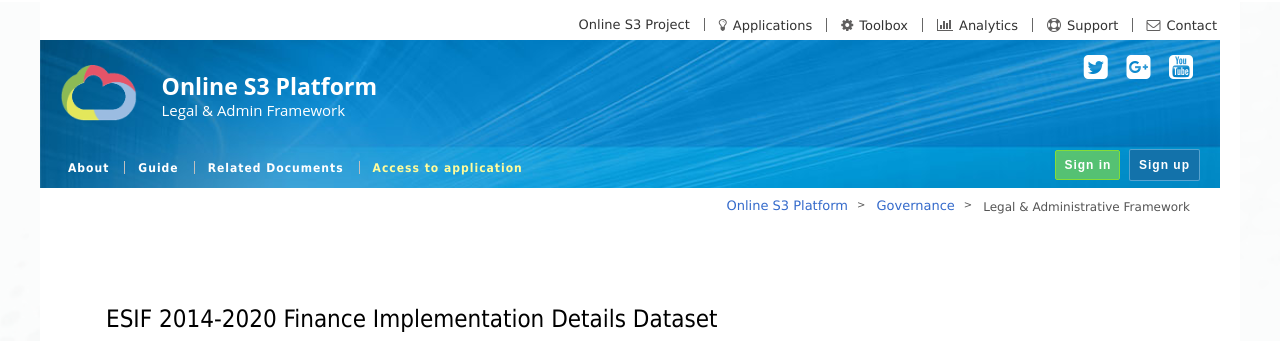
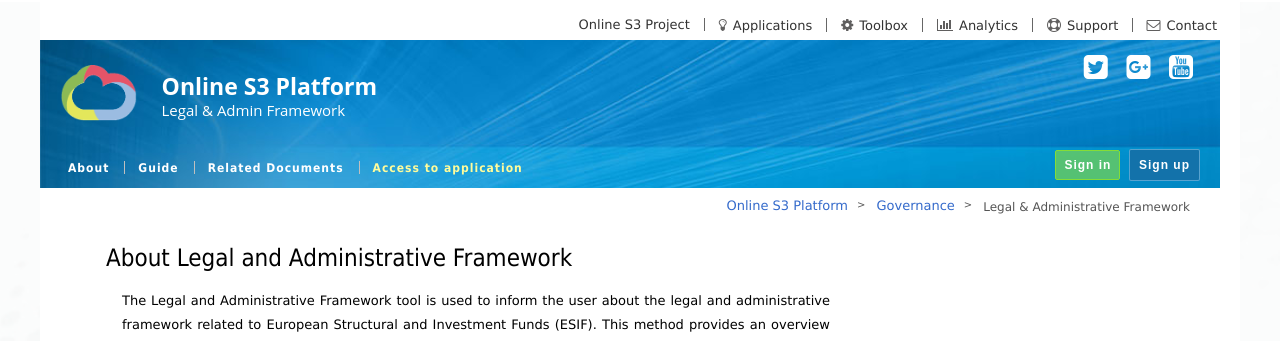
Before and after one commit to OnlineS3/1.4-RIS3-legal-and-administrative-framework-related-to-ESIF, a Django app: template legaladmin/templates/legaladmin/index.html in a window 1280 px wide. Shown: the top 341 px of the page. Run offline with Django 3.2, Linux system fonts and the light colour scheme; the template is opened without the code that fills it, so the values that code supplies are empty; some libraries are stand-ins or nearby versions.

Commit message:
Default landing page is now the about page

```diff
--- a/legaladmin/templates/legaladmin/base.html
+++ b/legaladmin/templates/legaladmin/base.html
@@ -72,7 +72,7 @@
 					<li><a href="{% url 'legaladmin_about' %}">About</a></li>
 					<li><a href="{% url 'legaladmin_guide' %}">Guide</a></li>
 					<li><a href="{% url 'legaladmin_related' %}">Related Documents</a></li>
-					<li><a id='tool' href="{% url 'legaladmin_index' %}">Access to application</a></li>
+					<li><a id='tool' href="{% url 'legaladmin_access' %}">Access to application</a></li>
 				</ul>
 			</div>
 
--- a/legaladmin/templates/legaladmin/index.html
+++ b/legaladmin/templates/legaladmin/index.html
@@ -12,37 +12,21 @@
 {% endblock %}
 
 {% block content %}
-<!-- Page Content -->
-<div style="float:left; margin-left: 66px; margin-top: 61px; width:748px;">
-    <div style="float:left;">
-        <h1>ESIF 2014-2020 Finance Implementation Details Dataset</h1>
-        <iframe width="748px" title="ESIF 2014-2020 Finance Implementation Details" height="500px" src="https://cohesiondata.ec.europa.eu/w/99js-gm52/n544-wyhf?cur=wC_80DQL_e8&from=root" frameborder="0"scrolling="no">
-            <a href="https://cohesiondata.ec.europa.eu/dataset/ESIF-2014-2020-Finance-Implementation-Details/99js-gm52" title="ESIF 2014-2020 Finance Implementation Details" target="_blank">
-                ESIF 2014-2020 Finance Implementation Details
-            </a>
-        </iframe>
-        <p>
-            <a href="http://www.socrata.com/" target="_blank">Powered by Socrata</a>
-            <button style="float:right;" id="to-website" onclick="window.open('https://cohesiondata.ec.europa.eu/')"> Go To Data Exploration Tool   <img src="{% static 'img/access-icon.png' %}" width="20"></button>
-        </p>
 
-    </div>
-    <div style="clear:left; float:left; border: 1px solid #ddd; width:748px; margin-bottom:66px; margin-top: 30px;">
-        <div style="margin-bottom:15px; margin-left: 15px; margin-right: 15px; margin-top: 15px;">
-            <h1>EU Law Links</h1>
-            <ul>
-                <li><a href="http://eur-lex.europa.eu/eli-register/about.html">EUR-Lex</a></li>
-                <li><a href="https://webgate.ec.europa.eu/esiflegislation">RegioWiki</a> (requires creation of an account)</li>
-                <li><a href="http://ec.europa.eu/regional_policy/en/information/legislation/regulations/">European Structural and Investment Funds 2014-2020: official texts and commentaries</a></li>
-                <li><a href="http://global.practicallaw.com/country/eu-law">Practical Law: EU Law</a></li>
-            </ul>
-        </div>
-    </div>
+<!-- page content -->
+<div style="float:left; margin-left: 66px; width: 740px">
+    <h1>About Legal and Administrative Framework</h1>
+    <p>
+        The Legal and Administrative Framework tool is used to inform the user about the legal and administrative framework related to European Structural and Investment Funds (ESIF). This method provides an overview of important aspects related to the European Regional Development Fund (ERDF)regulations and funding projects in the framework of national and regional Operational Programmes (OP). <br>
+        This method will provide the user with the latest information on legislative and related policy texts covering the smart specialisation design, implementation, and evaluation process. <br>
+        This method will also support the user by providing tools to visualise ESIF data in multiple forms.
+
+    </p>
 </div>
-<!-- Page Content -->
+<!-- page content -->
 
 <!-- Page Menus -->
-<div style="float: left; margin-left: 66px; margin-top: 61px; margin-right: 60;">
+<div style="float: left; margin-left: 66px; margin-bottom: 66px;">
     {% include "legaladmin/online_steps.html" %}
 </div>
 <!-- Page Menus -->
--- a/legaladmin/urls.py
+++ b/legaladmin/urls.py
@@ -9,4 +9,5 @@
 	url(r'^related$', views.related, name='legaladmin_related'),
 	url(r'^callback$', views.callback, name='legaladmin_callback'),
 	url(r'^logoutview/$', views.logout, name='legaladmin_logoutview'),
+	url(r'^access$', views.callback, name='legaladmin_access')
 ]
```
Also changed, not shown: legaladmin/templates/legaladmin/access_app.html (added, +49 -0 lines).
